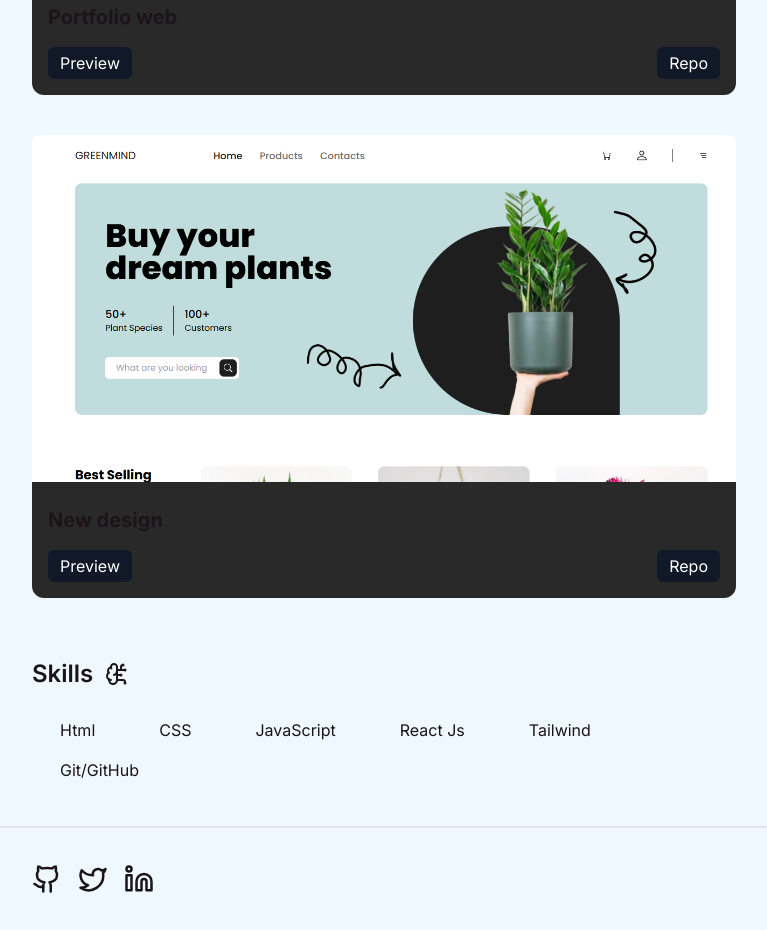
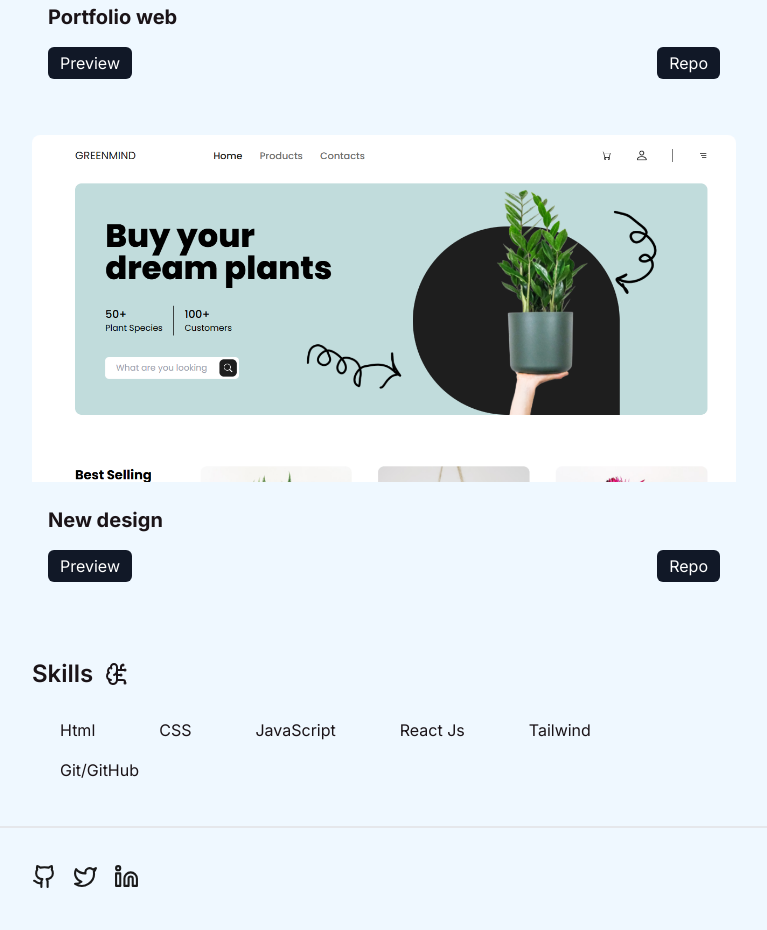
Before and after one commit to amitkushh/portfolio-amitkushh, a Next.js app: page / in a window 1280 px wide. Shown: the part 1220-2150 px from the top of the page, without its empty margins (256-1023 px from the left). Built offline with nearby package versions, Linux system fonts and the light colour scheme.

Commit message:
some color changes

```diff
--- a/src/app/globals.css
+++ b/src/app/globals.css
@@ -4,7 +4,7 @@
 
 :root {
   --background: #eff8ff;
-  --foreground: #f3f2f2;
+  --foreground: #1a1a1a;
 }
 
 @media (prefers-color-scheme: dark) {
@@ -20,15 +20,3 @@ body {
   font-family: Inter, Geist, Helvetica, sans-serif;
 
 }
-
-p {
-  color: #1b1418;
-}
-
-span {
-  color: #1b1418;
-}
-
-h1, h2 {
-  color: #1b1418;
-}
--- a/src/components/About.jsx
+++ b/src/components/About.jsx
@@ -3,10 +3,10 @@ import { LaptopMinimalCheck } from "lucide-react";
 function About() {
   return (
     <div className="flext flex-col px-9 pb-5 md:px-56 lg:px-72">
-      <h2 className="text-2xl font-semibold mb-3 flex gap-3 items-center">
+      <h2 className="text-2xl font-semibold mb-3 flex gap-3 items-center text-primary">
         About <LaptopMinimalCheck />
       </h2>
-      <p className="text-lg">
+      <p className="text-lg text-primary">
         I am a frontend developer, and currently learning full stack
         development.
       </p>
--- a/src/components/Footer.jsx
+++ b/src/components/Footer.jsx
@@ -8,17 +8,17 @@ function Footer() {
       <div className="flex items-center gap-4">
         <span>
           <a href="https://github.com/amitkushh">
-            <Github height={30} width={30} />
+            <Github height={25} width={25} />
           </a>
         </span>
         <span>
           <a href="https://x.com/amitkushh">
-            <Twitter height={30} width={30} />
+            <Twitter height={25} width={25} />
           </a>
         </span>
         <span>
           <a href="https://www.linkedin.com/in/amitkushh/">
-            <Linkedin height={30} width={30} />
+            <Linkedin height={25} width={25} />
           </a>
         </span>
       </div>
--- a/src/components/Header.jsx
+++ b/src/components/Header.jsx
@@ -4,8 +4,8 @@ function Header() {
   return (
     <div className="flex px-9 pt-14 pb-11 md:px-56 lg:px-72">
       <div className="flex flex-col">
-        <h1 className="text-4xl text-para font-bold">Hi &#128075;, Amit here</h1>
-        <p>21 Year Old, Learning Full Stack</p>
+        <h1 className="text-4xl text-primary font-bold">Hi &#128075;, Amit here</h1>
+        <p className="text-primary">21 Year Old, Learning Full Stack</p>
       </div>
       <div></div>
     </div>
--- a/src/components/Projects.jsx
+++ b/src/components/Projects.jsx
@@ -4,7 +4,7 @@ import Cards from "../components/SmallProjects/Cards";
 function Projects() {
   return (
     <div className="flext flex-col px-9 py-5 md:px-56 lg:px-72">
-      <h2 className="text-2xl font-semibold mb-10 flex gap-3 items-center ">
+      <h2 className="text-2xl font-semibold mb-10 flex gap-3 items-center text-primary">
         Projects <Folder />
       </h2>
       <div>
--- a/src/components/Skills.jsx
+++ b/src/components/Skills.jsx
@@ -3,10 +3,10 @@ import { BrainCircuit } from "lucide-react";
 function Skills() {
   return (
     <div className="flext flex-col px-9 py-10 border-b-2 md:px-56 lg:px-72">
-      <h2 className="text-2xl font-semibold mb-6 flex gap-3 items-center">
+      <h2 className="text-2xl font-semibold mb-6 flex gap-3 items-center text-primary">
         Skills <BrainCircuit />
       </h2>
-      <div className="flex flex-wrap gap-2">
+      <div className="flex flex-wrap gap-2 text-primary">
         <span className="py-1 px-7 rounded-full ">
           Html
         </span>
--- a/src/components/SmallProjects/Cards.jsx
+++ b/src/components/SmallProjects/Cards.jsx
@@ -49,12 +49,12 @@ function Cards() {
     <div className="grid grid-cols-1 gap-10">
       {Projects.map((project, index) => (
         <div
-          className="flex flex-col gap-4 bg-[#292929] rounded-xl "
+          className="flex flex-col gap-4 rounded-xl "
           key={index}
         >
           <div className="flex flex-col">
             <div className="mb-6">{project.image}</div>
-            <span className="text-xl font-bold pl-4">{project.title}</span>
+            <span className="text-xl font-bold pl-4 text-primary">{project.title}</span>
           </div>
           <div className="flex justify-between items-center mx-4 pb-4">
             <button className="text-md  bg-gray-900 text-white rounded-md py-1 px-3">
--- a/tailwind.config.mjs
+++ b/tailwind.config.mjs
@@ -10,7 +10,7 @@ export default {
       colors: {
         background: "var(--background)",
         foreground: "var(--foreground)",
-        para: "#1b1418",
+        primary: "#1b1418",
 
 
       },
```
